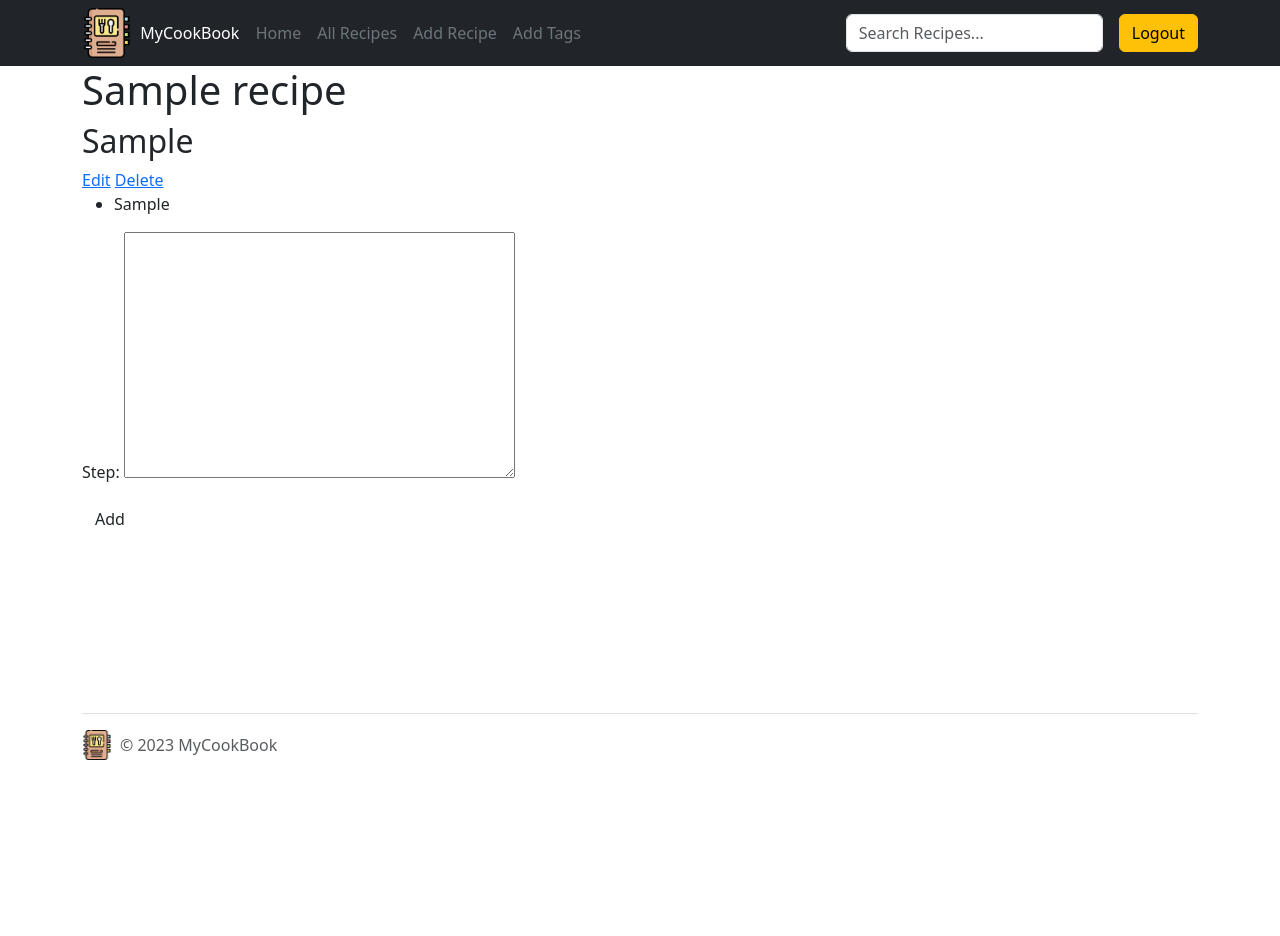
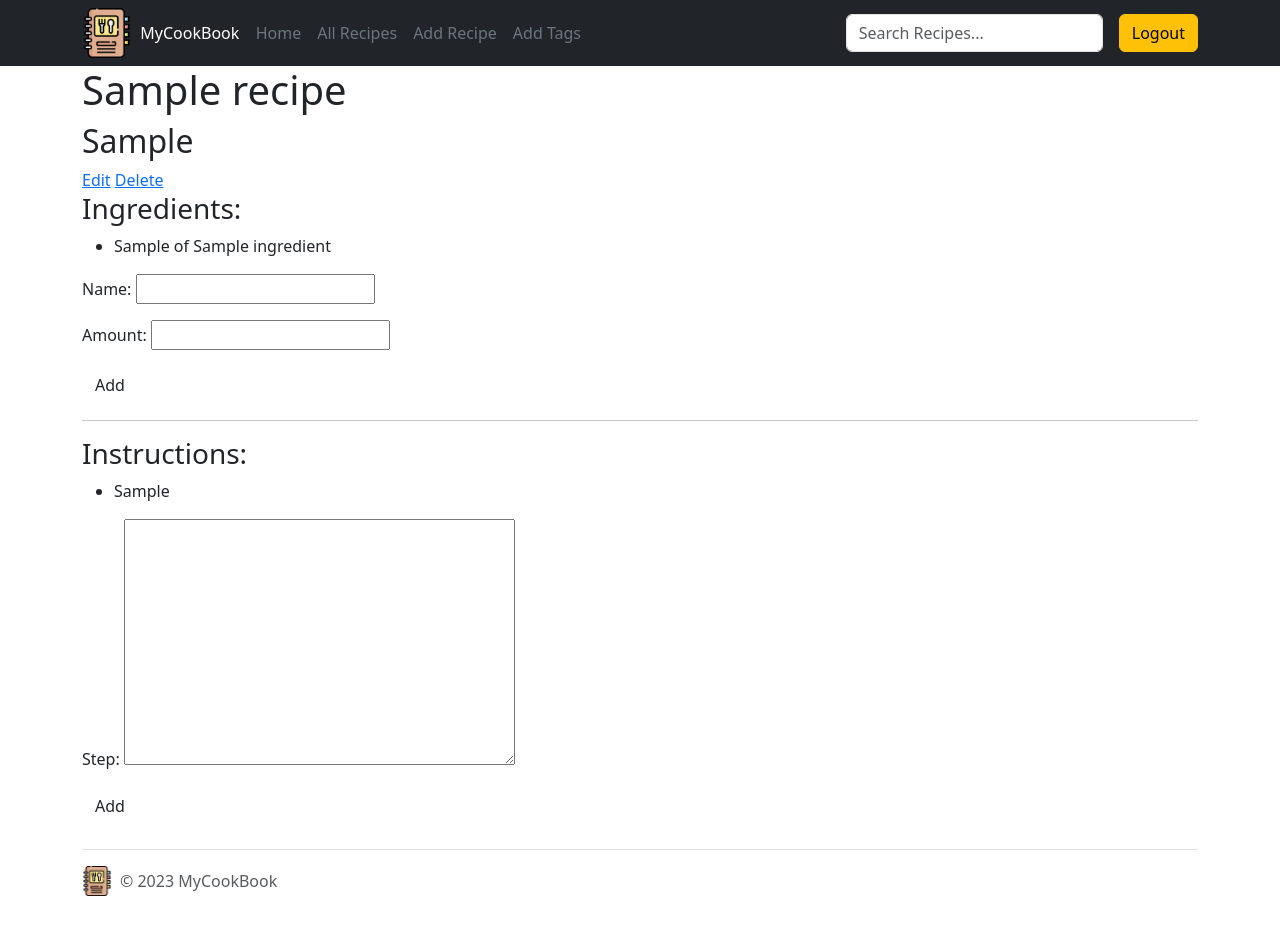
Before and after one commit to Rrantisi/my-cook-book, a Django app: page /recipes/1 in a window 1280 px wide. Before the commit the page ends 760 px from the top, so only its background shows below. Run offline with Django 4.2, Linux system fonts and the light colour scheme; a user stored in the database is signed in; tables that the repository leaves empty hold one stand-in row (values such as "Sample post").

Commit message:
wip: creates ingredient model/view/form/template

```diff
--- a/main_app/admin.py
+++ b/main_app/admin.py
@@ -1,4 +1,4 @@
 from django.contrib import admin
-from .models import Recipe, Instruction
+from .models import Recipe, Instruction, Ingredient
 
-admin.site.register([Recipe, Instruction])
+admin.site.register([Recipe, Instruction, Ingredient])
--- a/main_app/forms.py
+++ b/main_app/forms.py
@@ -1,9 +1,14 @@
 from django import forms
 from django.forms import ModelForm
-from .models import Instruction
+from .models import Instruction, Ingredient
 
 class InstructionForm(ModelForm):
     step = forms.CharField(widget=forms.Textarea)
     class Meta:
         model = Instruction
         fields = ['step']
+
+class IngredientForm(ModelForm):
+    class Meta:
+        model = Ingredient
+        fields = ['name', 'amount']
--- a/main_app/models.py
+++ b/main_app/models.py
@@ -23,3 +23,11 @@ class Instruction(models.Model):
 
     def __str__(self):
         return self.step
+
+class Ingredient(models.Model):
+    name = models.CharField(max_length=50)
+    amount = models.CharField(max_length=50)
+    recipe = models.ForeignKey(Recipe, on_delete=models.CASCADE)
+
+    def __str__(self):
+        return f'{self.amount} of {self.name}'
--- a/main_app/templates/recipes/detail.html
+++ b/main_app/templates/recipes/detail.html
@@ -9,6 +9,20 @@
     <a href="{% url 'recipe_delete' recipe.id %}">Delete</a>
 </div>
 
+<h3>Ingredients:</h3>
+{% for ingredient in recipe.ingredient_set.all %}
+<ul>
+  <li>{{ingredient.amount}} of {{ingredient.name}}</li>
+</ul>
+{% endfor %}
+<form action="{% url 'add_ingredient' recipe.id %}" method="POST">
+    {% csrf_token %}
+    {{ ingredient_form.as_p }}
+    <input type="submit" class="btn" value="Add">
+</form>
+
+<hr>
+<h3>Instructions:</h3>
 {% for instruction in recipe.instruction_set.all %}
 <ul>
   <li>{{instruction.step}}</li>
@@ -18,7 +32,7 @@
     {% csrf_token %}
     {{ instruction_form.as_p }}
     <input type="submit" class="btn" value="Add">
-  </form>
+</form>
 
 
 {% endblock %}
--- a/main_app/urls.py
+++ b/main_app/urls.py
@@ -9,6 +9,7 @@ urlpatterns = [
     path('recipes/<int:pk>/delete/', views.RecipeDelete.as_view(), name='recipe_delete'),
     path('recipes/create/', views.RecipeCreate.as_view(), name='recipe_create'),
     path('recipes/<int:recipe_id>/add_instruction/', views.add_instruction, name='add_instruction'),
+    path('recipes/<int:recipe_id>/add_ingredient/', views.add_ingredient, name='add_ingredient'),
     path('accounts/signup/', views.signup, name='signup'),
     path('api/recipes/', views.get_recipe_data, name='get_recipe_data'),
     path('api/recipes/<str:recipe_name>/', views.get_recipe_details, name='get_recipe_details'),
--- a/main_app/views.py
+++ b/main_app/views.py
@@ -5,8 +5,8 @@ from django.shortcuts import render, redirect
 from django.contrib.auth.forms import UserCreationForm
 from django.contrib.auth import login
 from django.http import JsonResponse
-from .models import Recipe, Instruction
-from .forms import InstructionForm
+from .models import Recipe, Instruction, Ingredient
+from .forms import InstructionForm, IngredientForm
 import requests
 
 def home(request):
@@ -37,6 +37,7 @@ def get_recipe_data(request):
     response = requests.get(url)
     data = response.json()
     result = data.get('meals')
+    ingredients = []
     def is_attribute_present(attribute_value):
         # Query the model to check if any objects have the same attribute value
         matching_objects = Recipe.objects.filter(name=attribute_value)
@@ -63,6 +64,17 @@ def get_recipe_data(request):
                     recipe=new_recipe,
                     step=s
                 )
+            for i in range(1, 21):
+                ingredient = r.get(f'strIngredient{i}')
+                measure = r.get(f'strMeasure{i}')
+                if ingredient:
+                    ingredients.append({'ingredient': ingredient, 'measure': measure})
+            for dict in ingredients:
+                Ingredient.objects.create(
+                    recipe = new_recipe,
+                    name = dict['ingredient'],
+                    amount = dict['measure']
+                )
     return JsonResponse({'result': result})
 
 @login_required
@@ -79,8 +91,9 @@ def recipes_index(request):
 def recipes_detail(request, recipe_id):
     recipe = Recipe.objects.get(id=recipe_id)
     instruction_form = InstructionForm()
+    ingredient_form = IngredientForm()
     return render(request, 'recipes/detail.html',
-    {'recipe': recipe, 'instruction_form': instruction_form})
+    {'recipe': recipe, 'instruction_form': instruction_form, 'ingredient_form': ingredient_form})
 
 @login_required
 def add_instruction(request, recipe_id):
@@ -90,6 +103,15 @@ def add_instruction(request, recipe_id):
         new_step = form.save(commit=False)
         new_step.recipe_id = recipe_id
         new_step.save()
+    return redirect('detail', recipe_id=recipe_id)
+
+@login_required
+def add_ingredient(request, recipe_id):
+    form = IngredientForm(request.POST)
+    if form.is_valid():
+        new_ingredient = form.save(commit=False)
+        new_ingredient.recipe_id = recipe_id
+        new_ingredient.save()
     return redirect('detail', recipe_id=recipe_id)
 
 class RecipeCreate(LoginRequiredMixin, CreateView):
```
Also changed, not shown: main_app/migrations/0004_ingredient.py (added).
